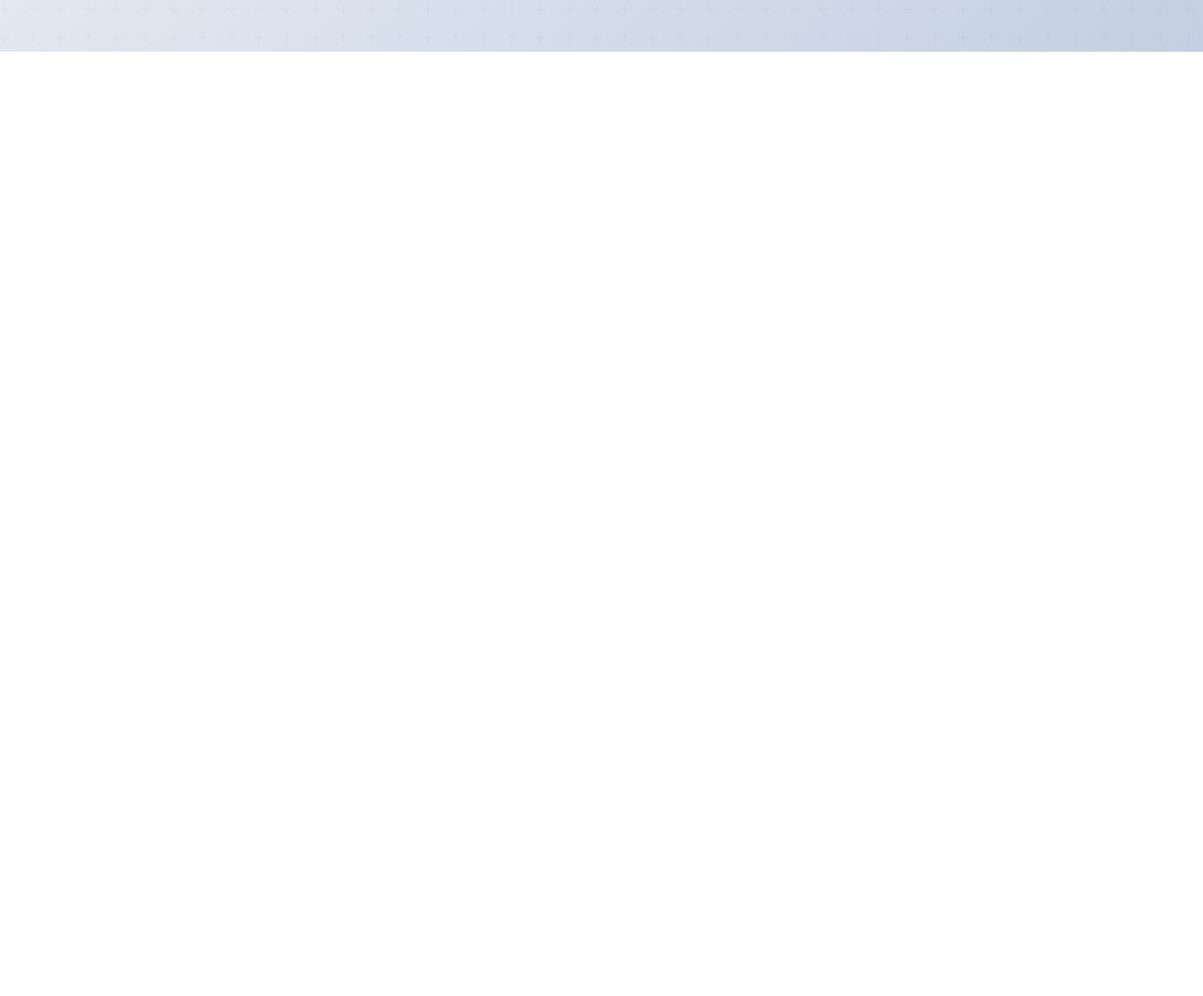
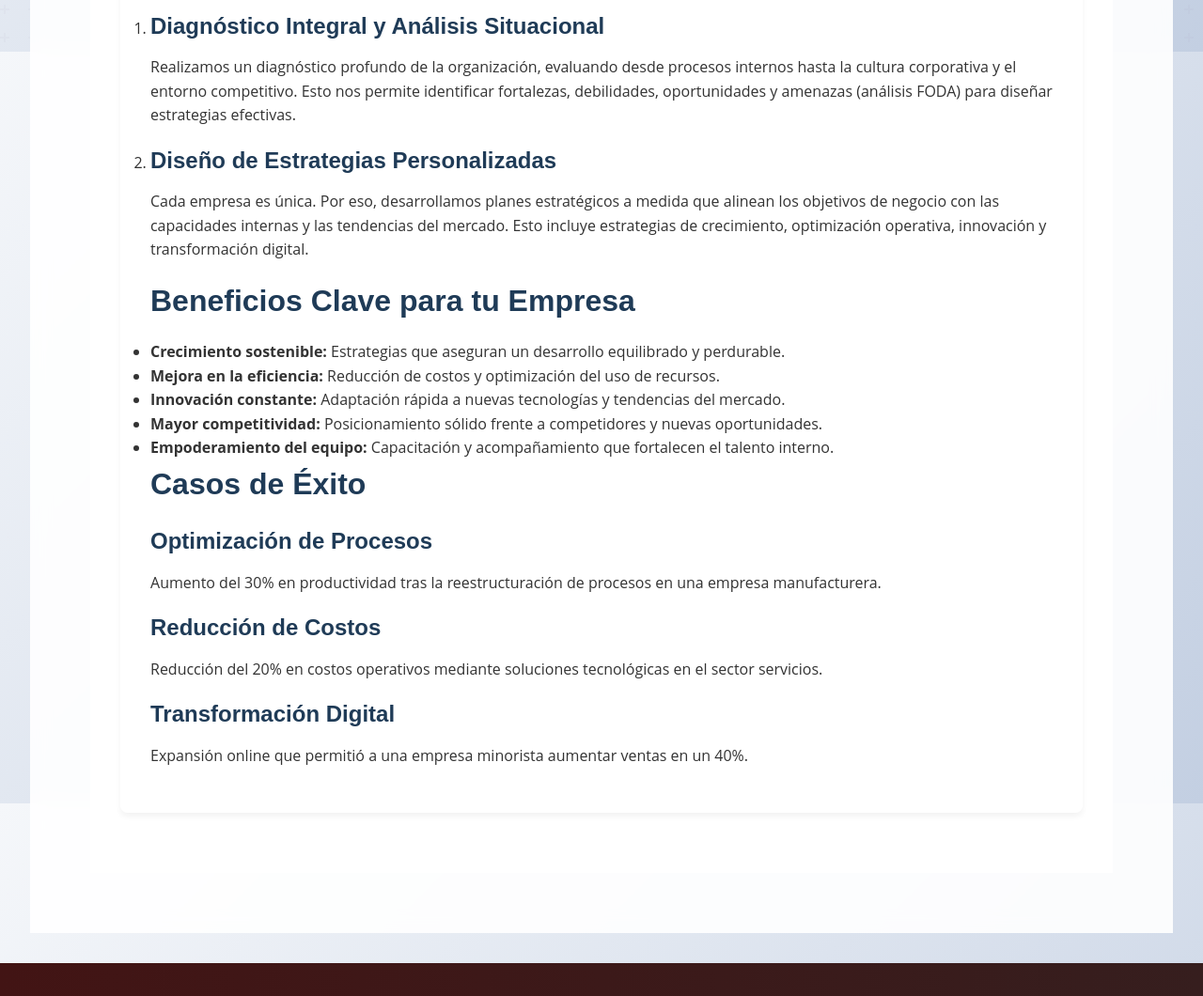
Before and after one commit to RafaAguilar1107/PaginaMercaElect, a website: page pages/consultoria_empresarial.html in a window 1280 px wide. Shown: the part 745-1805 px from the top of the page at 94% size. Before the commit the page ends 800 px from the top, so only its background shows below. Drawn offline with Linux system fonts and the light colour scheme; files whose address does not match are found by name.

Commit message:
consultoriaempresarial

```diff
--- a/pages/consultoria_empresarial.html
+++ b/pages/consultoria_empresarial.html
@@ -48,6 +48,57 @@
     </header>
 
     <main>
+        <main>
+  <section class="consulting-section">
+    <div class="consulting-overview">
+      <h1>Consultoría Empresarial: Impulsando el Éxito de tu Negocio</h1>
+      <p>En un entorno competitivo y en constante cambio, la consultoría empresarial se convierte en un aliado estratégico clave para garantizar el crecimiento sostenible y la adaptabilidad de tu empresa. Nuestra consultoría está orientada a transformar desafíos en oportunidades, mediante un enfoque integral que combina análisis riguroso, innovación y experiencia práctica.</p>
+    </div>
+
+    <div class="services">
+      <h2>¿Qué ofrecemos?</h2>
+      <ol>
+        <li>
+          <h3>Diagnóstico Integral y Análisis Situacional</h3>
+          <p>Realizamos un diagnóstico profundo de la organización, evaluando desde procesos internos hasta la cultura corporativa y el entorno competitivo. Esto nos permite identificar fortalezas, debilidades, oportunidades y amenazas (análisis FODA) para diseñar estrategias efectivas.</p>
+        </li>
+        <li>
+          <h3>Diseño de Estrategias Personalizadas</h3>
+          <p>Cada empresa es única. Por eso, desarrollamos planes estratégicos a medida que alinean los objetivos de negocio con las capacidades internas y las tendencias del mercado. Esto incluye estrategias de crecimiento, optimización operativa, innovación y transformación digital.</p>
+        </li>
+      </ol>
+    </div>
+
+    <div class="benefits">
+      <h2>Beneficios Clave para tu Empresa</h2>
+      <ul>
+        <li><strong>Crecimiento sostenible:</strong> Estrategias que aseguran un desarrollo equilibrado y perdurable.</li>
+        <li><strong>Mejora en la eficiencia:</strong> Reducción de costos y optimización del uso de recursos.</li>
+        <li><strong>Innovación constante:</strong> Adaptación rápida a nuevas tecnologías y tendencias del mercado.</li>
+        <li><strong>Mayor competitividad:</strong> Posicionamiento sólido frente a competidores y nuevas oportunidades.</li>
+        <li><strong>Empoderamiento del equipo:</strong> Capacitación y acompañamiento que fortalecen el talento interno.</li>
+      </ul>
+    </div>
+
+    <div class="case-studies">
+      <h2>Casos de Éxito</h2>
+      <div class="case-study-grid">
+        <div class="case-study">
+          <h3>Optimización de Procesos</h3>
+          <p>Aumento del 30% en productividad tras la reestructuración de procesos en una empresa manufacturera.</p>
+        </div>
+        <div class="case-study">
+          <h3>Reducción de Costos</h3>
+          <p>Reducción del 20% en costos operativos mediante soluciones tecnológicas en el sector servicios.</p>
+        </div>
+        <div class="case-study">
+          <h3>Transformación Digital</h3>
+          <p>Expansión online que permitió a una empresa minorista aumentar ventas en un 40%.</p>
+        </div>
+      </div>
+    </div>
+  </section>
+</main>
 
     </main>
 
```
